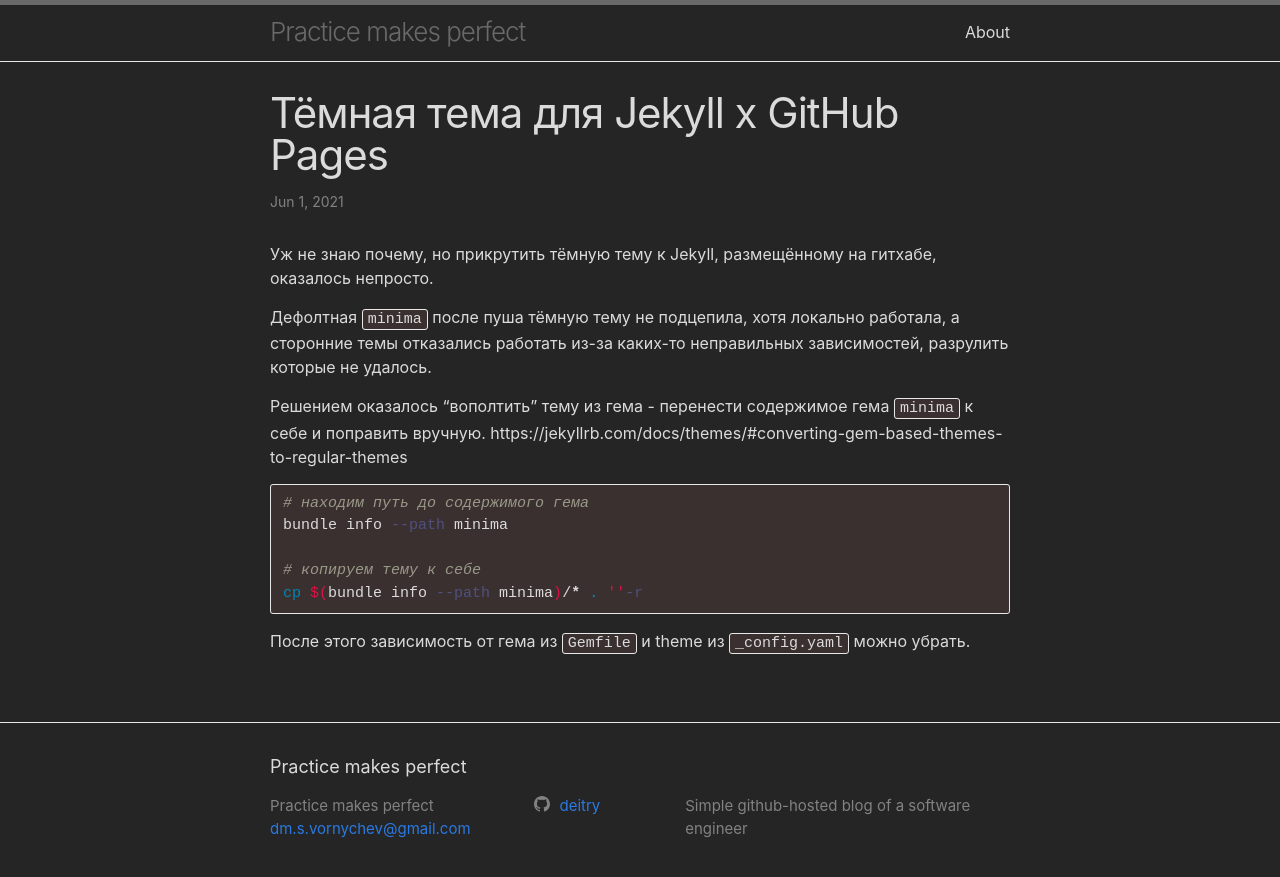
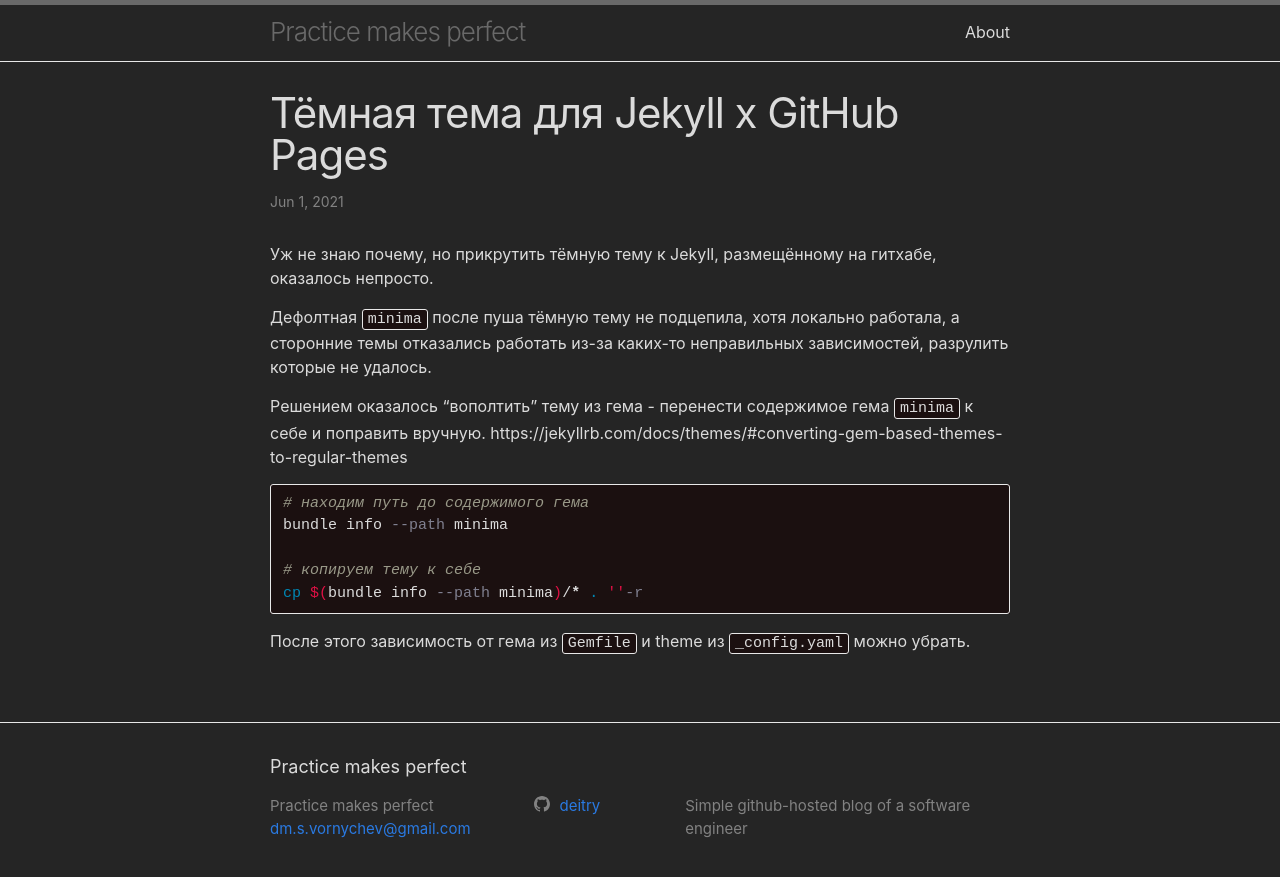
Before and after one commit to deitry/deitry.github.io, a Jekyll site: the page built from _posts/2021-06-02-jekyll-dark-theme.markdown, in a window 1280 px wide. Shown: the top 877 px of the page. Built offline with Jekyll 4.4.1, drawn with Linux system fonts in a browser that asks for light colours.

Commit message:
Tweak theme

```diff
--- a/_sass/minima/_base.scss
+++ b/_sass/minima/_base.scss
@@ -151,7 +151,7 @@
   @include relative-font-size(0.9375);
   border: 1px solid $grey-color-light;
   border-radius: 3px;
-  background-color: #3b3030;
+  background-color: #1b1010;
 }
 
 code {
--- a/_sass/minima/_syntax-highlighting.scss
+++ b/_sass/minima/_syntax-highlighting.scss
@@ -2,11 +2,11 @@
  * Syntax highlighting styles
  */
 .highlight {
-  background: #3b3030;
+  background: #1b1010;
   @extend %vertical-rhythm;
 
   .highlighter-rouge & {
-    background: #3b3030;
+    background: #1b1010;
   }
 
   .c     { color: #998; font-style: italic } // Comment
@@ -44,7 +44,7 @@
   .ne    { color: #900; font-weight: bold } // Name.Exception
   .nf    { color: #900; font-weight: bold } // Name.Function
   .nn    { color: #555 } // Name.Namespace
-  .nt    { color: #505080 } // Name.Tag
+  .nt    { color: #808090 } // Name.Tag
   .nv    { color: #008080 } // Name.Variable
   .ow    { font-weight: bold } // Operator.Word
   .w     { color: #bbb } // Text.Whitespace
```
